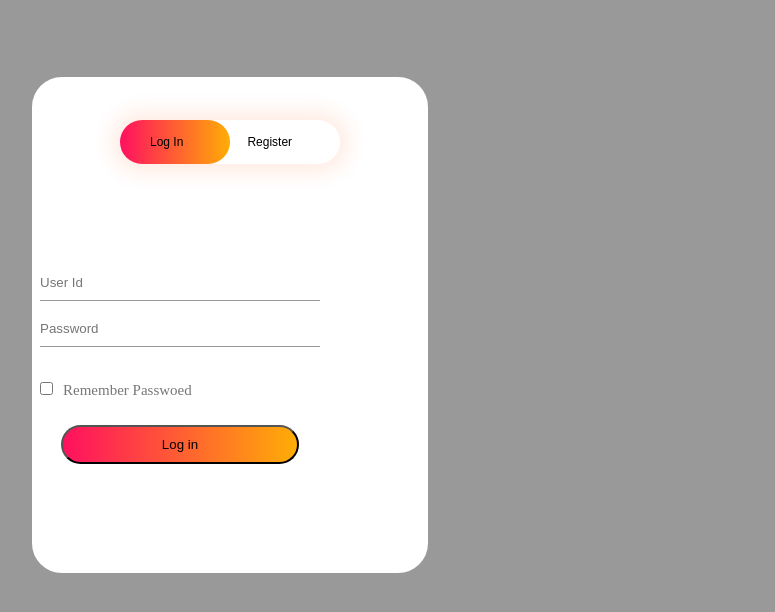
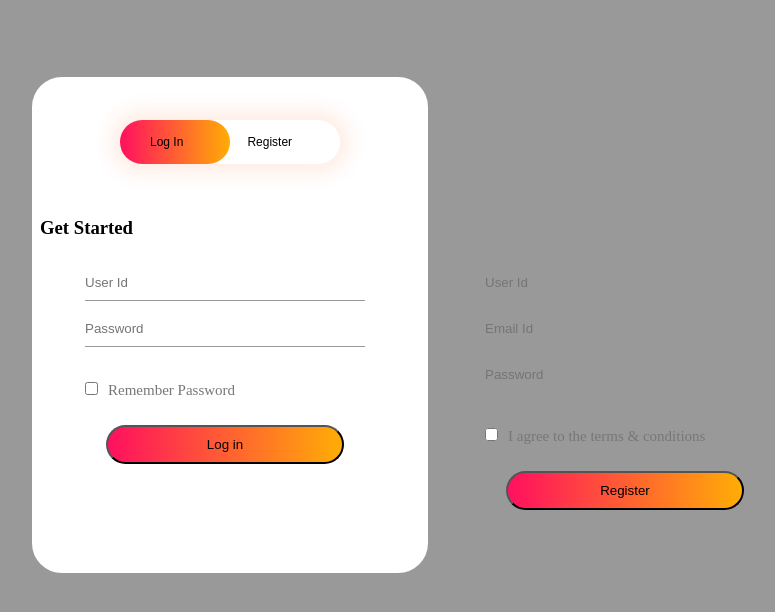
Before and after one commit to Abishek0012/Login_form, a plain HTML site: page index.html in a window 1280 px wide. Both pictures are taken after a click on the button "Log In". Shown: the whole page, without its empty margins (410-1185 px from the left). Drawn offline with Linux system fonts and the light colour scheme.

Commit message:
completed login html

```diff
--- a/index.html
+++ b/index.html
@@ -12,10 +12,16 @@
       <div class="form-box">
         <div class="button-box">
           <div id="btn"></div>
-          <button type="button" class="toggle-btn">Log In</button>
-          <button type="button" class="toggle-btn">Register</button>
+          <button type="button" class="toggle-btn" onclick="login()">
+            Log In
+          </button>
+          <button type="button" class="toggle-btn" onclick="register()">
+            Register
+          </button>
         </div>
-        <form class="input-group">
+        <br />
+        <h3 id="text">Get Started</h3>
+        <form id="login" class="input-group">
           <input
             type="text"
             class="input-field"
@@ -29,11 +35,50 @@
             required
           />
           <input type="checkbox" class="check-box" /><span
-            >Remember Passwoed</span
+            >Remember Password</span
           >
           <button type="submit" class="submit-btn">Log in</button>
         </form>
+        <form id="register" class="input-group">
+          <input
+            type="text"
+            class="input-field"
+            placeholder="User Id"
+            required
+          />
+          <input
+            type="email"
+            class="input-field"
+            placeholder="Email Id"
+            required
+          />
+          <input
+            type="text"
+            class="input-field"
+            placeholder="Password"
+            required
+          />
+          <input type="checkbox" class="check-box" required/><span
+            >I agree to the terms & conditions</span
+          >
+          <button type="submit" class="submit-btn">Register</button>
+        </form>
       </div>
     </div>
+    <script>
+      var x = document.getElementById("login");
+      var y = document.getElementById("register");
+      var z = document.getElementById("btn");
+      function register() {
+        x.style.left = "-400px";
+        y.style.left = "50px";
+        z.style.left = "110px";
+      }
+      function login() {
+        x.style.left = "50px";
+        y.style.left = "450px";
+        z.style.left = "0px";
+      }
+    </script>
   </body>
 </html>
```
